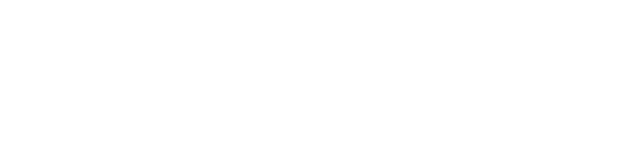
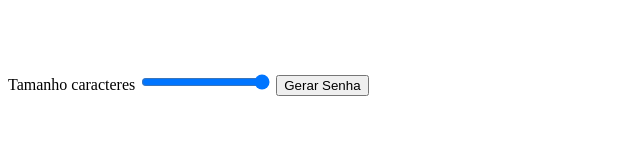
Before and after one commit to APLSantos/gerador-de-senha, a plain HTML site: page index.html in a window 1280 px wide. Shown: the whole page, without its empty margins (0-640 px from the left). Drawn offline with Linux system fonts and the light colour scheme.

Commit message:
Criado o elemento main

```diff
--- a/index.html
+++ b/index.html
@@ -11,6 +11,15 @@
 </head>
 <body>
 
+    <img class="logo"  src="./assets/logo.png" alt="">
+
+    <main class="container-input">
+        <span>Tamanho <span id="valor"></span> caracteres</span>
+        <input id="slider" class="slider" type="range" min="5" max="25" value="25"/>
+
+        <button id="button" class="button-cta">Gerar Senha</button>
+    </main>
+
     <script src="script.js"></script>
 </body>
 </html>
```
